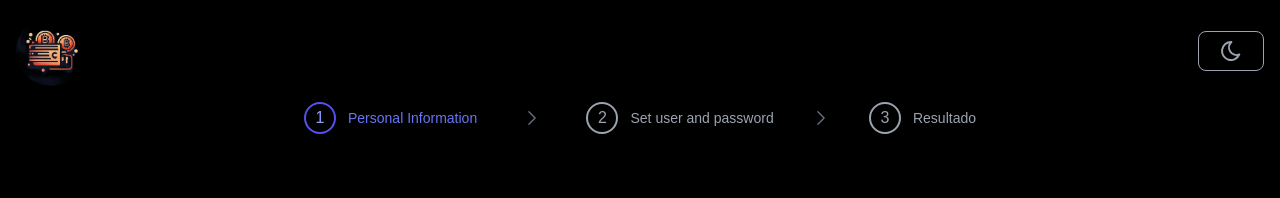
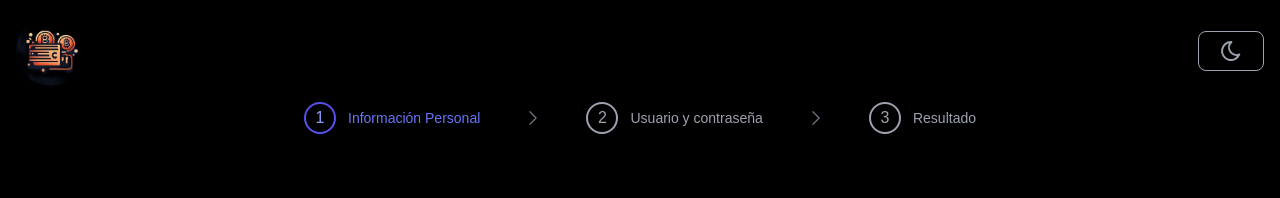
Before and after one commit to RafaelMoro/next-budget-master, a Next.js app: page /register in a window 1280 px wide. Shown: the top 198 px of the page. Built offline with nearby package versions, Linux system fonts and the light colour scheme.

Commit message:
translate steps to spanish

```diff
--- a/src/app/register/page.tsx
+++ b/src/app/register/page.tsx
@@ -47,7 +47,7 @@ export default function RegisterPage() {
       password: ""
     }
   })
-  const steps = new Set(["Personal Information", "Set user and password", "Resultado"])
+  const steps = new Set(["Información Personal", "Usuario y contraseña", "Resultado"])
 
   const updatePersonalInformation = (data: InputsPersonalInformation) => {
     formData.current.personalInformation = data
```
